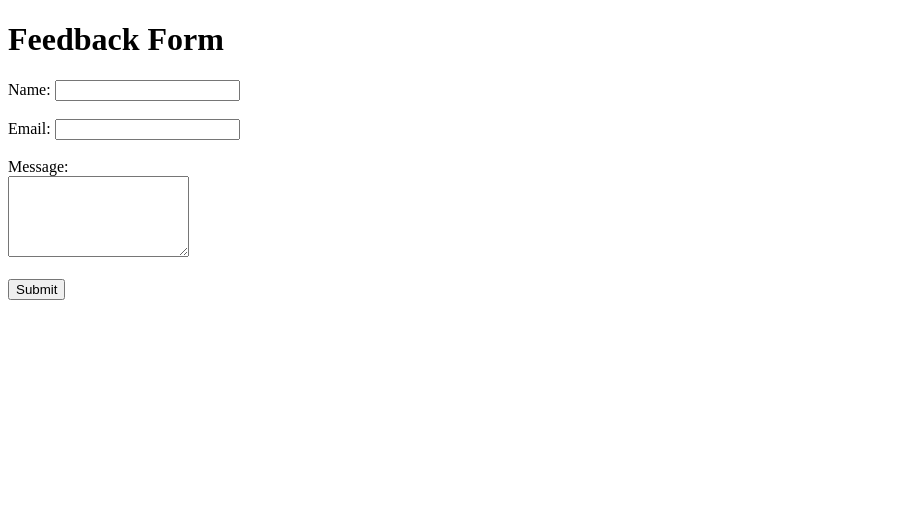
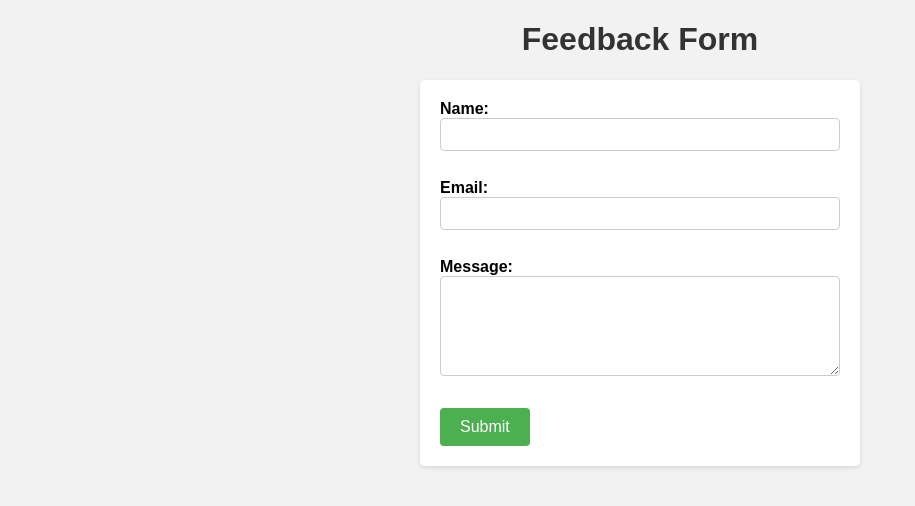
Before and after one commit to EmmerSakarea/WMD, a plain HTML site: page feedback.html in a window 1280 px wide. Shown: the whole page, without its empty margins (0-915 px from the left). Drawn offline with Linux system fonts and the light colour scheme.

Commit message:
Add files via upload

```diff
--- a/feedback.html
+++ b/feedback.html
@@ -2,6 +2,59 @@
 <html>
 <head>
   <title>Feedback Form</title>
+  <style>
+    body {
+      font-family: Arial, sans-serif;
+      background-color: #f2f2f2;
+    }
+
+    h1 {
+      text-align: center;
+      color: #333;
+    }
+
+    form {
+      max-width: 400px;
+      margin: 0 auto;
+      background-color: #ffffff;
+      padding: 20px;
+      border-radius: 5px;
+      box-shadow: 0 2px 5px rgba(0, 0, 0, 0.1);
+    }
+
+    label {
+      font-weight: bold;
+    }
+
+    input[type="text"],
+    input[type="email"],
+    textarea {
+      width: 100%;
+      padding: 8px;
+      margin-bottom: 10px;
+      border: 1px solid #ccc;
+      border-radius: 4px;
+      box-sizing: border-box;
+    }
+
+    textarea {
+      height: 100px;
+    }
+
+    input[type="submit"] {
+      background-color: #4CAF50;
+      color: white;
+      padding: 10px 20px;
+      border: none;
+      border-radius: 4px;
+      cursor: pointer;
+      font-size: 16px;
+    }
+
+    input[type="submit"]:hover {
+      background-color: #45a049;
+    }
+  </style>
 </head>
 <body>
   <h1>Feedback Form</h1>
```
Also changed, not shown: index.html (+5 -5 lines).
